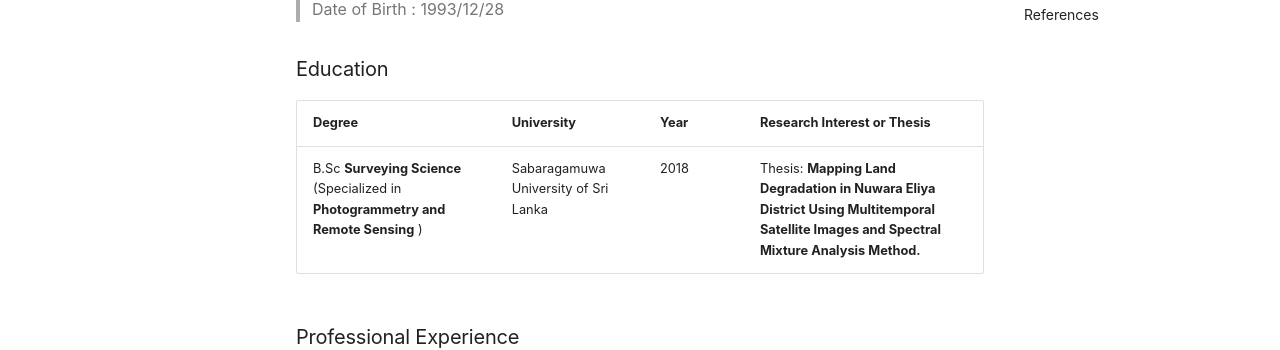
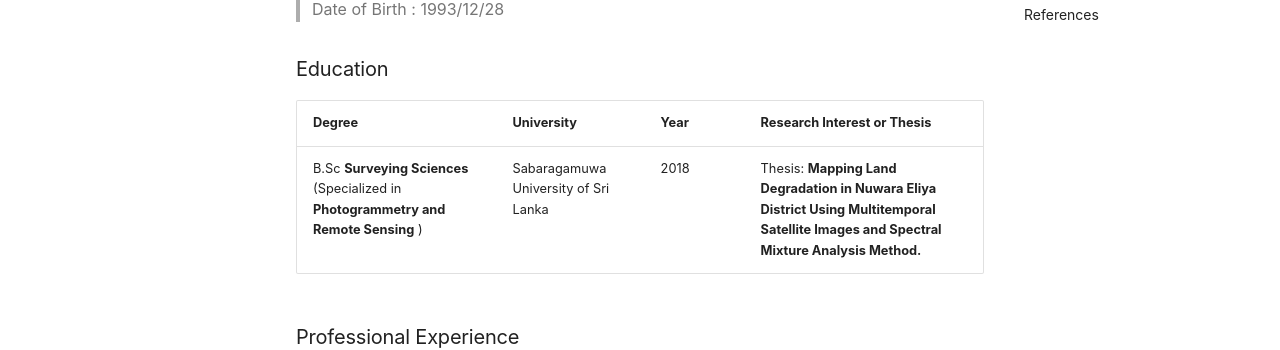
Before and after one commit to chathumal93/chathumal93.github.io, an MkDocs documentation site: the page built from docs/resume.md, in a window 1280 px wide and 900 px high. Shown: the part 312-662 px from the top of the window. Built offline with MkDocs 1.6.1 and Material for MkDocs 9.7.7, drawn with Linux system fonts in a browser that asks for light colours; some web fonts are replaced.

Commit message:
updateV 2023 May

```diff
--- a/docs/resume.md
+++ b/docs/resume.md
@@ -9,7 +9,7 @@
 ### Education
 | Degree		   | University 	    |Year		    |                                  Research Interest or Thesis                                            |
 |------------------|--------------------|---------------|---------------------------------------------------------------------------------------------------------|
-| B.Sc **Surveying Science** (Specialized in **Photogrammetry and Remote Sensing** )          | Sabaragamuwa University of Sri Lanka				| 2018          |Thesis: **Mapping Land Degradation in Nuwara Eliya District Using Multitemporal Satellite Images and Spectral Mixture Analysis Method.**                   |
+| B.Sc **Surveying Sciences** (Specialized in **Photogrammetry and Remote Sensing** )          | Sabaragamuwa University of Sri Lanka				| 2018          |Thesis: **Mapping Land Degradation in Nuwara Eliya District Using Multitemporal Satellite Images and Spectral Mixture Analysis Method.**                   |
 
 ### Professional Experience
 >
```
